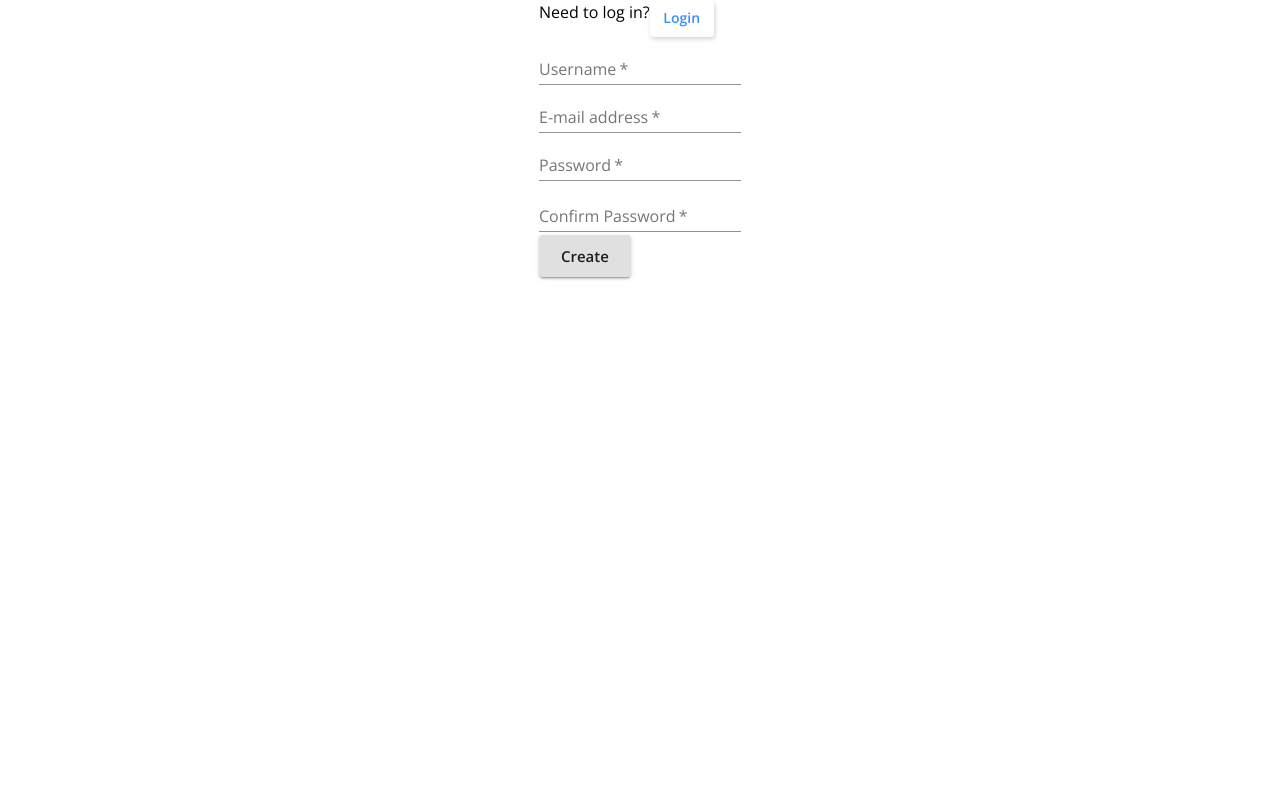
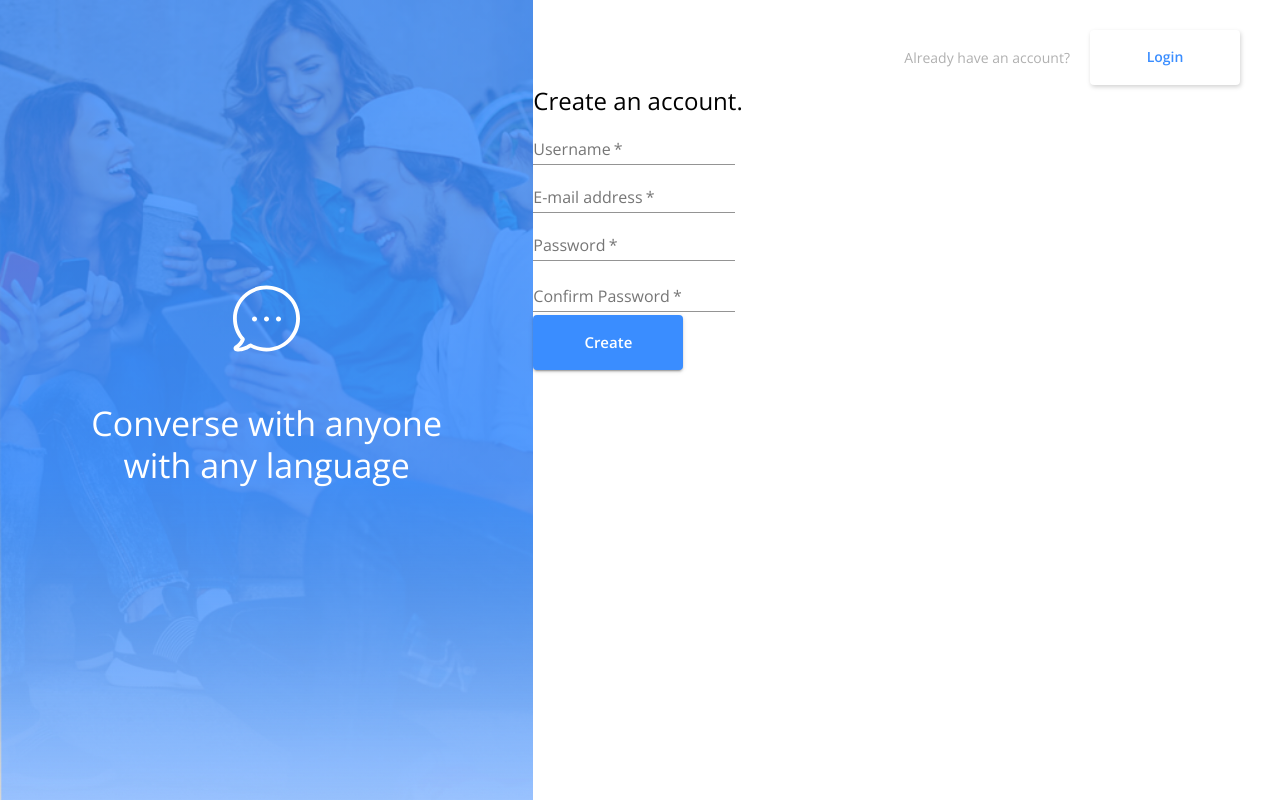
Before and after one commit to KimDuer/7dde5a, a React (Create React App) app in the folder client/: page /register in a window 1280 px wide. Built offline with nearby package versions, Linux system fonts and the light colour scheme; no server answers.

Commit message:
continued work on signup styles

```diff
--- a/client/src/Signup.js
+++ b/client/src/Signup.js
@@ -12,13 +12,40 @@ import {
 import { makeStyles } from "@material-ui/core/styles";
 
 const useStyles = makeStyles((theme) => ({
+  container: {
+    height: "100%"
+  },
+  imgPanel: {
+    background: `linear-gradient(rgba(58, 141, 255, .8) 60%, transparent), url('bg-img.png')`,
+    backgroundSize: "cover",
+    flexDirection: "column",
+    alignItems: "center"
+  },
+  panelText: {
+    color: "white",
+    width: "75%",
+    marginTop: "50px",
+    maxWidth: "400px",
+    paddingBottom: "30px"
+  },
+  linkContainer: {
+    justifyContent: "flex-end",
+    alignItems: "center",
+    paddingRight: "40px",
+    marginTop: "30px"
+  },
   link: {
     textDecoration: 'none'
   },
   button1: {
     color: theme.palette.primary.main,
     backgroundColor: 'white',
-    filter: "drop-shadow(1px 2px 2px lightgray)"
+    filter: "drop-shadow(1px 2px 2px lightgray)",
+    marginLeft: "20px"
+  },
+  button2: {
+    color: "white",
+    backgroundColor: theme.palette.primary.main
   }
 }))
 
@@ -49,16 +76,22 @@ const Signup = ({ user, register }) => {
   }, [user, history]);
 
   return (
-    <Grid container justifyContent="center">
-      <Box>
-        <Grid container item>
-          <Typography>Need to log in?</Typography>
+    <Grid container className={classes.container}>
+      <Grid container item md={5} justifyContent="center" align="center" className={classes.imgPanel}>
+        <img width="67px" height="67px" src="bubble.svg" alt="message bubble" />
+        <Typography variant="h4" md="1" className={classes.panelText}>Converse with anyone with any language</Typography>
+      </Grid>
+      <Grid container item justifyContent="center" md={7}>
+        <Box width="100%">
+          <Grid container item className={classes.linkContainer}>
+            <Typography variant="subtitle2" color="secondary">Already have an account?</Typography>
             <Link href="/login" to="/login" className={classes.link}>
               <Button className={classes.button1}>Login</Button>
             </Link>
           </Grid>
           <form onSubmit={handleRegister}>
             <Grid>
+              <Typography variant="h5">Create an account.</Typography>
               <Grid>
                 <FormControl>
                   <TextField
@@ -111,13 +144,14 @@ const Signup = ({ user, register }) => {
                   </FormHelperText>
                 </FormControl>
               </Grid>
-            <Button type="submit" variant="contained" size="large">
+              <Button type="submit" variant="contained" size="large" className={classes.button2} >
                 Create
               </Button>
             </Grid>
           </form>
         </Box>
       </Grid>
+    </Grid>
   );
 };
 
--- a/client/src/index.css
+++ b/client/src/index.css
@@ -1,11 +1,20 @@
+html {
+  height: 100%;
+}
+
 body {
   margin: 0;
   font-family: -apple-system, BlinkMacSystemFont, "Segoe UI", "Roboto", "Oxygen", "Ubuntu",
     "Cantarell", "Fira Sans", "Droid Sans", "Helvetica Neue", sans-serif;
   -webkit-font-smoothing: antialiased;
   -moz-osx-font-smoothing: grayscale;
+  height: 100%;
 }
 
 code {
   font-family: source-code-pro, Menlo, Monaco, Consolas, "Courier New", monospace;
 }
+
+#root {
+  height: 100%;
+}
--- a/client/src/themes/theme.js
+++ b/client/src/themes/theme.js
@@ -7,7 +7,9 @@ export const theme = createMuiTheme({
     button: {
       textTransform: "none",
       letterSpacing: 0,
-      fontWeight: "bold"
+      fontWeight: "bold",
+      width: "150px",
+      height: "55px"
     }
   },
   overrides: {
@@ -19,6 +21,6 @@ export const theme = createMuiTheme({
   },
   palette: {
     primary: { main: "#3A8DFF" },
-    secondary: { main: "#B0B0B0" }
+    secondary: { main: "#B0B0B0" },
   }
 });
```
Lines whose indentation alone changed are shown as unchanged.
